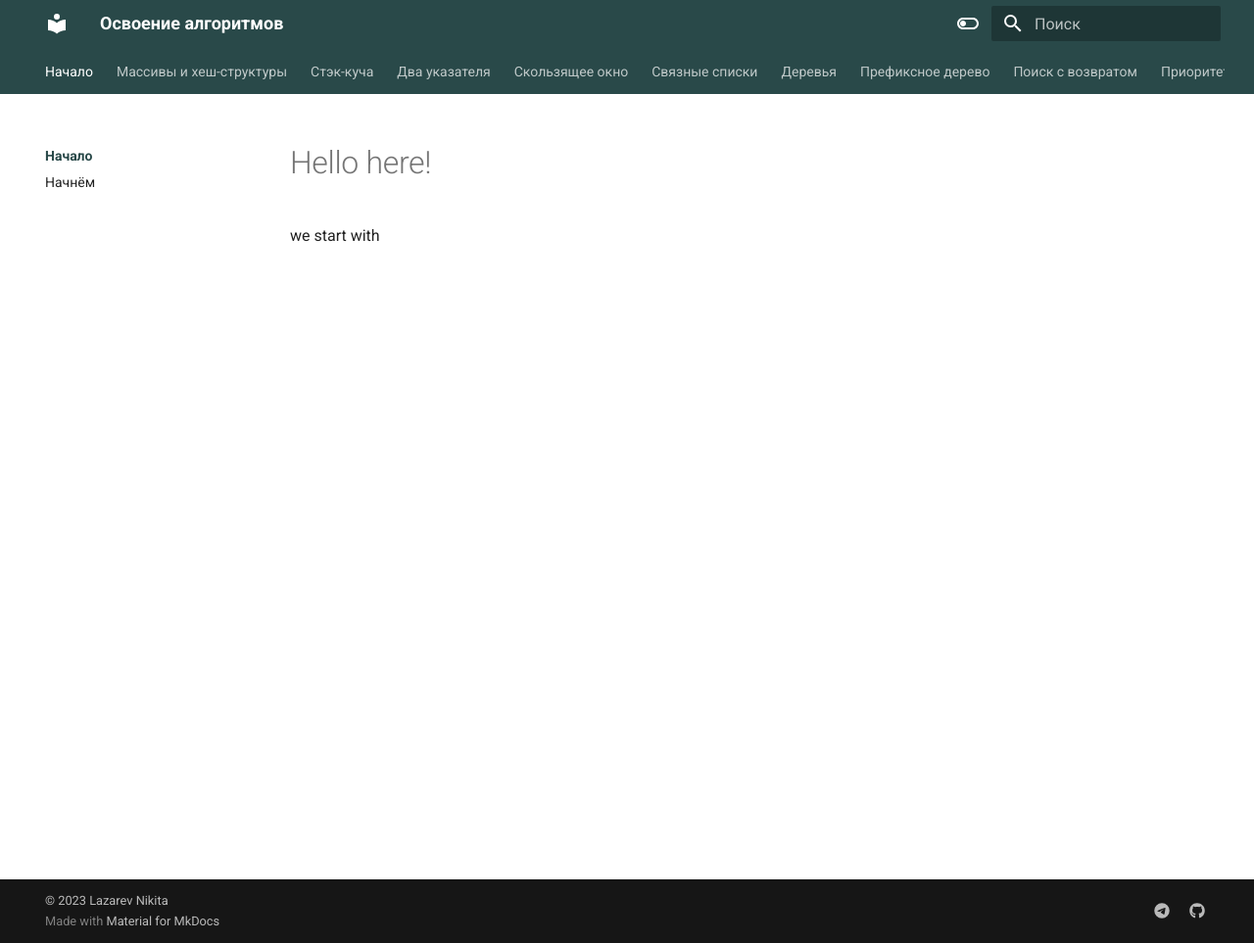
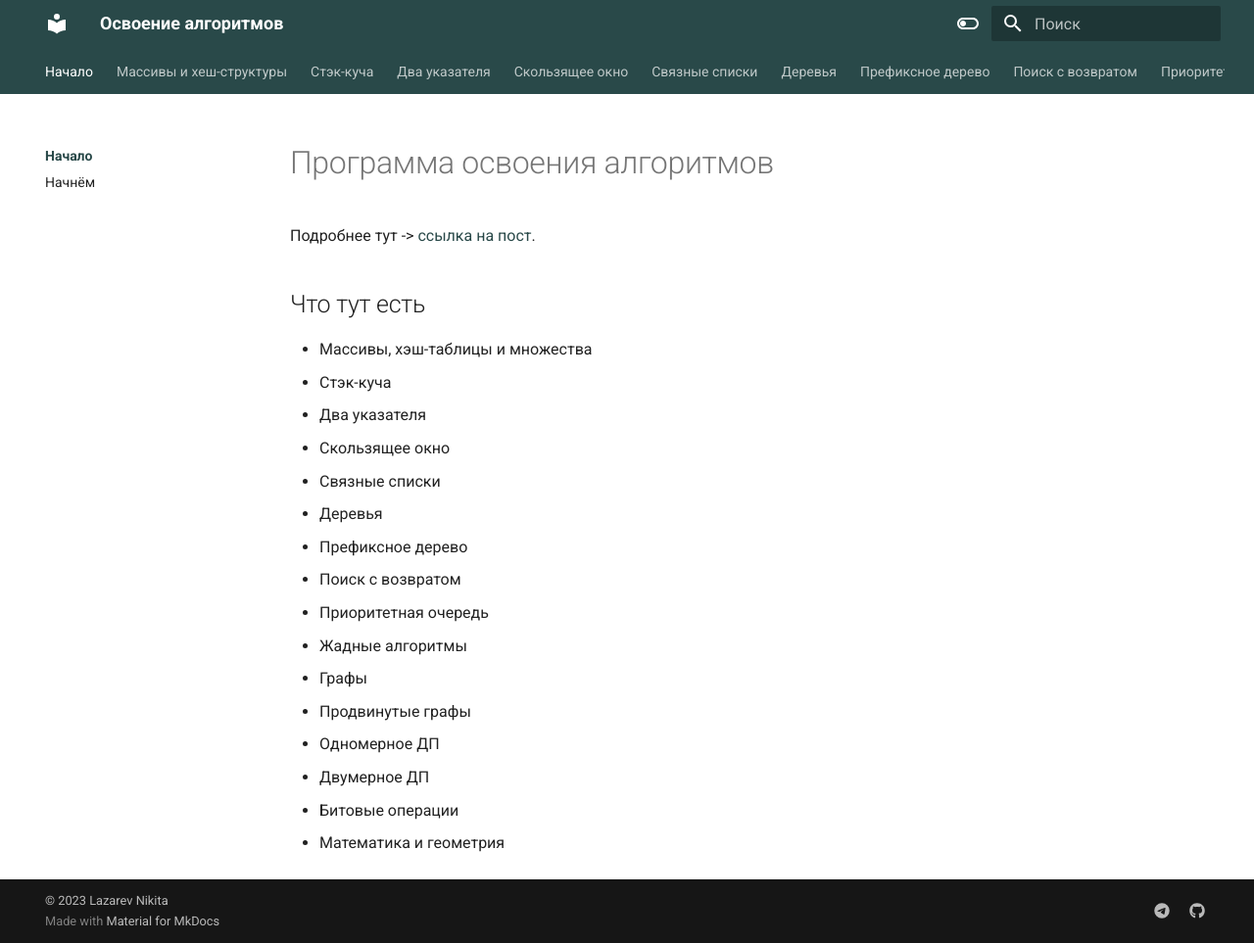
Before and after one commit to by-Lazarev/Mastering_Algorithms, an MkDocs documentation site: the page built from docs/section_1/index.md, in a window 1280 px wide and 963 px high. Shown: the whole window at 98% size. Built offline with MkDocs 1.6.1 and Material for MkDocs 9.7.7, drawn with Linux system fonts in a browser that asks for light colours.

Commit message:
section 1 and 2 updated

```diff
--- a/docs/section_1/index.md
+++ b/docs/section_1/index.md
@@ -1,3 +1,22 @@
-#Hello here!
+# Программа освоения алгоритмов
 
-we start with
+Подробнее тут -> [ссылка на пост](https://www.t.me/a_cup_of_code).
+
+## Что тут есть
+
+* Массивы, хэш-таблицы и множества
+* Стэк-куча
+* Два указателя
+* Скользящее окно
+* Связные списки
+* Деревья
+* Префиксное дерево
+* Поиск с возвратом
+* Приоритетная очередь
+* Жадные алгоритмы
+* Графы
+* Продвинутые графы
+* Одномерное ДП
+* Двумерное ДП
+* Битовые операции
+* Математика и геометрия
```
Also changed, not shown: docs/arrays/two_sum.md (added, +77 -0 lines), docs/index.md (deleted, +0 -24 lines), docs/page1.md (deleted, +0 -5 lines), docs/section_2/page_1.md (deleted, +0 -37 lines), docs/arrays/index.md (renamed from docs/section_2/index.md), 2 other files.
